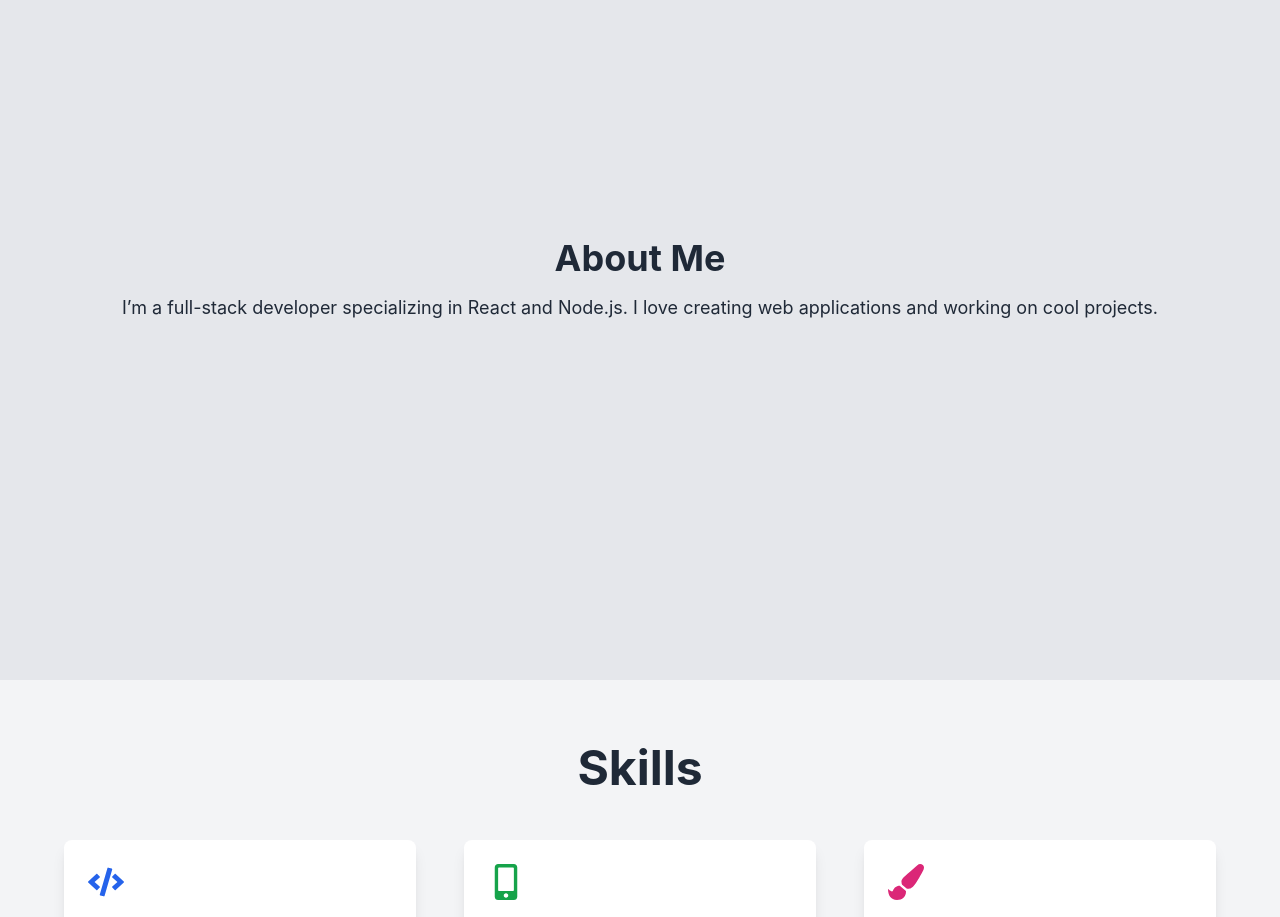
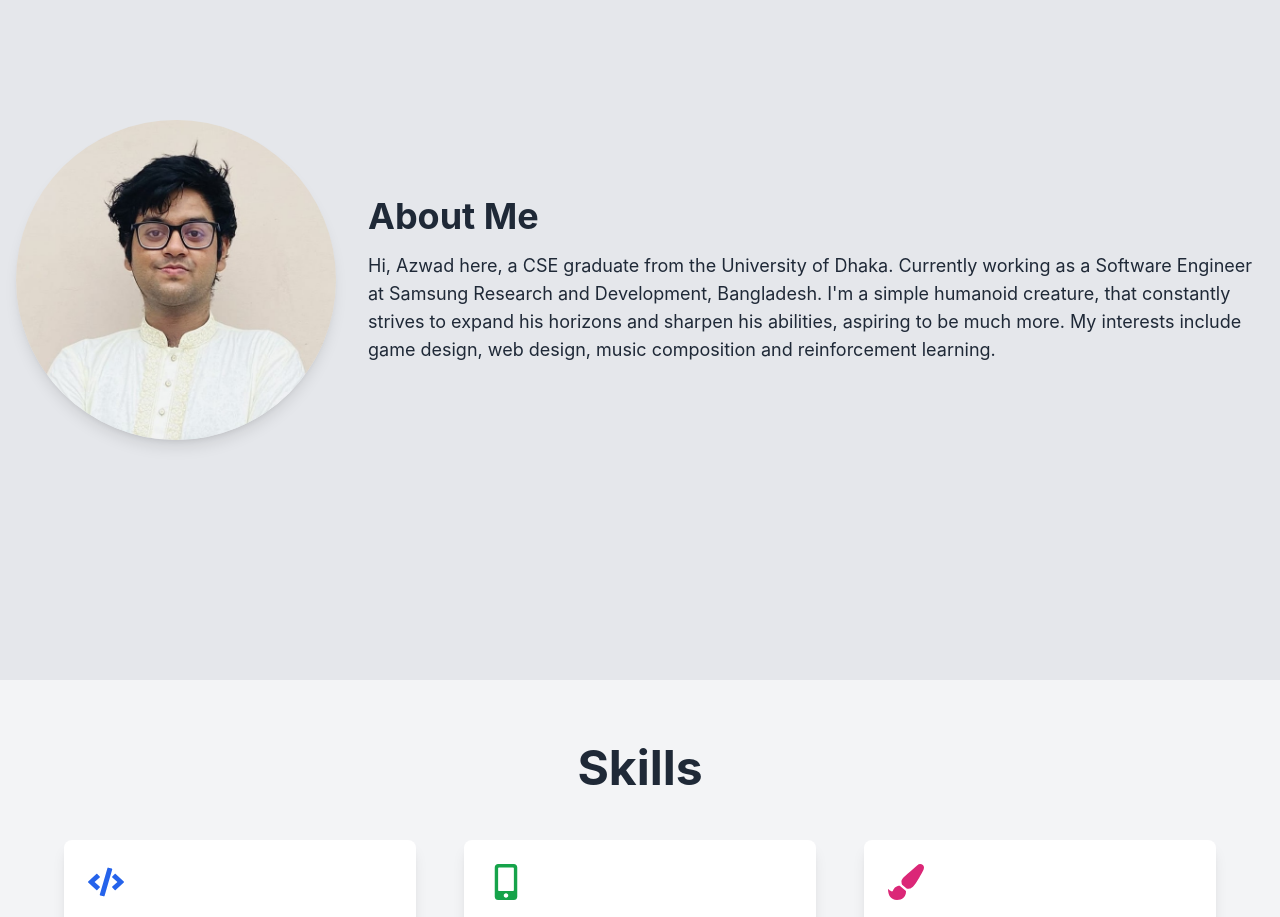
Before and after one commit to azwadkm22/Portfolio, a React (Create React App) app: page / in a window 1280 px wide. Shown: the part 920-1837 px from the top of the page. Built offline with nearby package versions, Linux system fonts and the light colour scheme.

Commit message:
Added photo and bio to About Me section

```diff
--- a/src/components/About.js
+++ b/src/components/About.js
@@ -1,12 +1,29 @@
 // src/components/About.js
 import React from 'react';
+import profilePic from '../assets/portrait.jpg';  // Import your profile image
 
 function About() {
     return (
         <div className="h-screen flex items-center justify-center bg-gray-200 text-gray-800">
-            <div className="text-center">
-                <h1 className="text-4xl font-bold mb-4">About Me</h1>
-                <p className="text-lg">I’m a full-stack developer specializing in React and Node.js. I love creating web applications and working on cool projects.</p>
+            <div className="flex flex-col md:flex-row items-center md:space-x-8 text-center md:text-left">
+                {/* Profile Image */}
+                <div>
+                    <img
+                        src={profilePic}
+                        alt="Profile"
+                        className="w-80 h-80 rounded-full object-cover shadow-lg mb-6 md:mb-0"  // Image centered on small screens, margin adjustment
+                    />
+                </div>
+                {/* About Text */}
+                <div className="max-w-4xl">
+                    <h1 className="text-4xl font-bold mb-4">About Me</h1>
+                    <p className="text-lg">
+                        Hi, Azwad here, a CSE graduate from the University of Dhaka. Currently working as a
+                        Software Engineer at Samsung Research and Development, Bangladesh. I'm a simple humanoid creature,
+                        that constantly strives to expand his horizons and sharpen his abilities, aspiring to be much
+                        more. My interests include game design, web design, music composition and reinforcement learning.
+                    </p>
+                </div>
             </div>
         </div>
     );
```
Also changed, not shown: src/assets/portrait.jpg (added).
